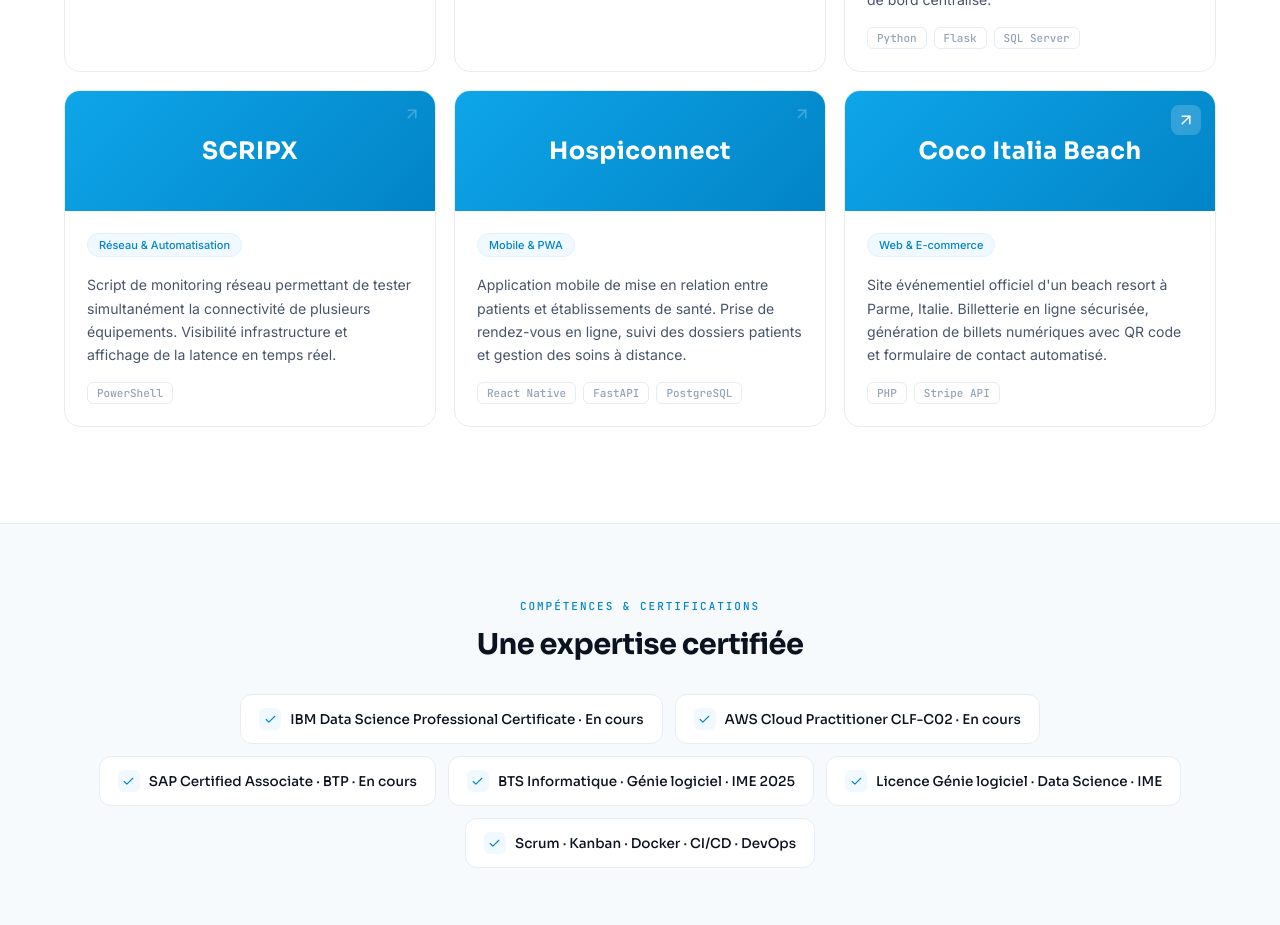
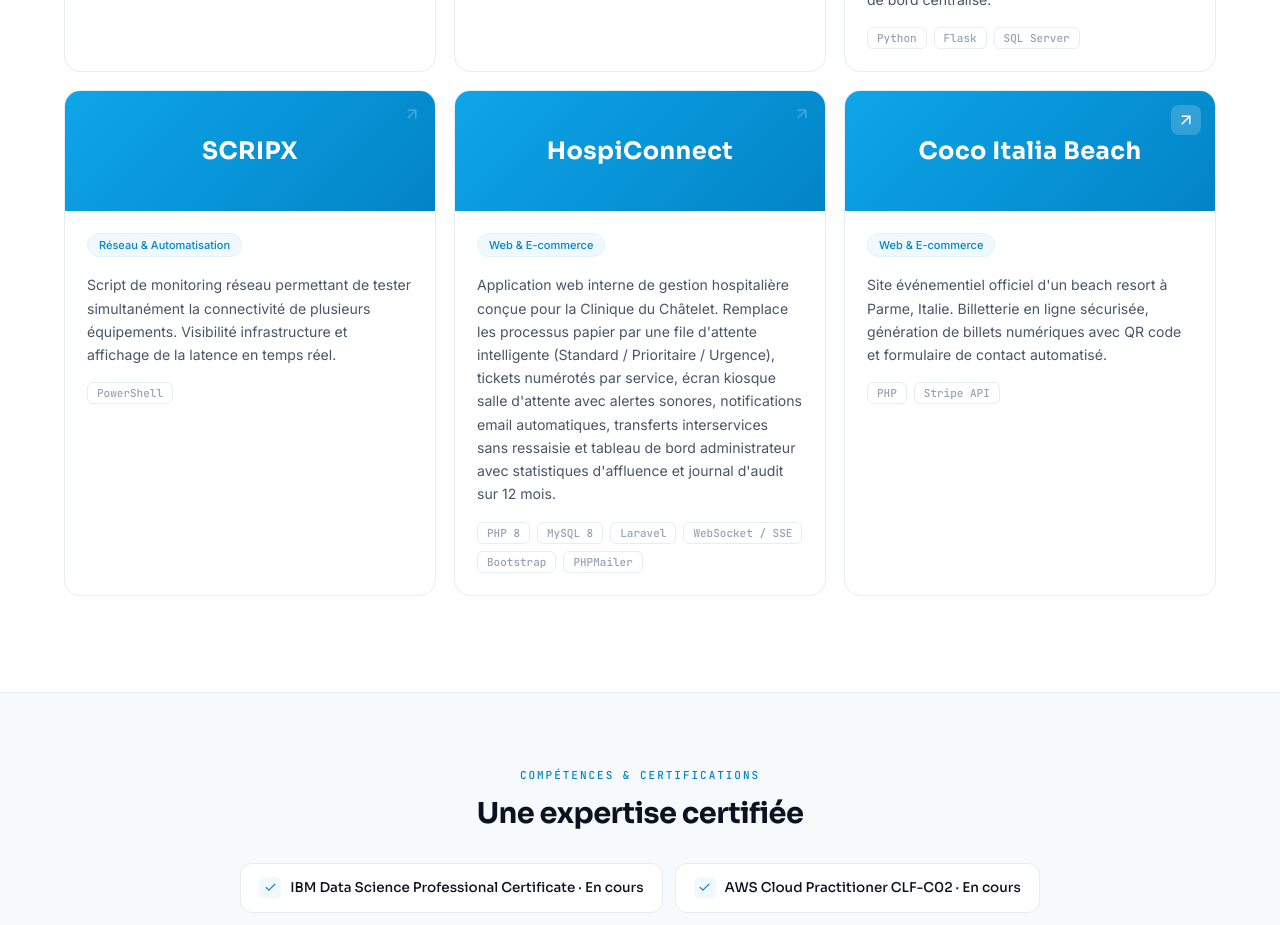
Before and after one commit to Fongangcabrel/HellooTech, a React (Vite) app: page / in a window 1280 px wide. Shown: the part 4960-5885 px from the top of the page. Built offline with nearby package versions, Linux system fonts and the light colour scheme.

Commit message:
feat: HospiConnect — gestion hospitalière Clinique du Châtelet

```diff
--- a/src/components/HellooTech.jsx
+++ b/src/components/HellooTech.jsx
@@ -34,7 +34,7 @@
   { name:"FlowI",             cat:"reseau", stack:["Python","FastAPI","React"],                                                         url:null },
   { name:"SSAS",              cat:"data",   stack:["Python","Flask","SQL Server"],                                                      url:null },
   { name:"SCRIPX",            cat:"reseau", stack:["PowerShell"],                                                                       url:null },
-  { name:"Hospiconnect",      cat:"mobile", stack:["React Native","FastAPI","PostgreSQL"],                                              url:null },
+  { name:"HospiConnect",      cat:"web",    stack:["PHP 8","MySQL 8","Laravel","WebSocket / SSE","Bootstrap","PHPMailer"],            url:null },
   { name:"Coco Italia Beach", cat:"web",    stack:["PHP","Stripe API"],                                                                 url:"https://www.cocoitaliabeach.com" },
 ];
 const CAT_KEYS = ["all","web","mobile","data","reseau"];
@@ -141,7 +141,7 @@
       { desc:"Automatisation de procédures métier modulaire. Pipeline intelligent avec interface de suivi pour les workflows d'entreprise." },
       { desc:"Application web de gestion d'inventaire multi-magasins. Interface de saisie des mouvements de stock en temps réel, alertes email automatiques en cas d'anomalie ou de rupture, génération et export de rapports Excel et tableau de bord centralisé." },
       { desc:"Script de monitoring réseau permettant de tester simultanément la connectivité de plusieurs équipements. Visibilité infrastructure et affichage de la latence en temps réel." },
-      { desc:"Application mobile de mise en relation entre patients et établissements de santé. Prise de rendez-vous en ligne, suivi des dossiers patients et gestion des soins à distance." },
+      { desc:"Application web interne de gestion hospitalière conçue pour la Clinique du Châtelet. Remplace les processus papier par une file d'attente intelligente (Standard / Prioritaire / Urgence), tickets numérotés par service, écran kiosque salle d'attente avec alertes sonores, notifications email automatiques, transferts interservices sans ressaisie et tableau de bord administrateur avec statistiques d'affluence et journal d'audit sur 12 mois." },
       { desc:"Site événementiel officiel d'un beach resort à Parme, Italie. Billetterie en ligne sécurisée, génération de billets numériques avec QR code et formulaire de contact automatisé." },
     ],
 
@@ -291,7 +291,7 @@
       { desc:"Modular business process automation. Intelligent pipeline with a tracking interface for enterprise workflows." },
       { desc:"Multi-store inventory management web application. Real-time stock movement entry interface, automated email alerts for anomalies or stockouts, automatic Excel report generation and export, and centralised dashboard." },
       { desc:"Network monitoring script to simultaneously test the connectivity of multiple devices. Infrastructure visibility and real-time latency display." },
-      { desc:"Mobile app connecting patients and healthcare facilities. Online appointment booking, patient record tracking and remote care management." },
+      { desc:"Internal hospital management web application designed for Clinique du Châtelet. Replaces paper-based processes with a smart queue (Standard / Priority / Emergency), service-numbered tickets, a kiosk waiting-room display with audio alerts, automated email notifications, inter-service transfers with no re-entry, and an admin dashboard with attendance statistics and a 12-month audit log." },
       { desc:"Official event website for a beach resort in Parma, Italy. Secure online ticketing, digital ticket generation with QR codes and automated contact form." },
     ],
 
```
